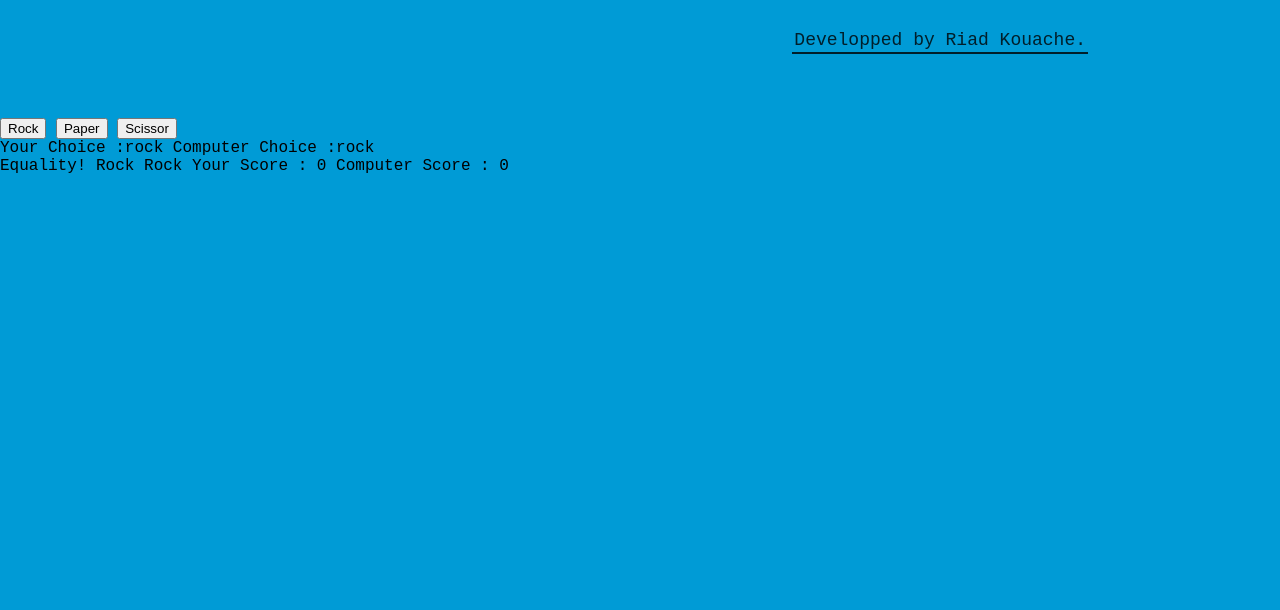
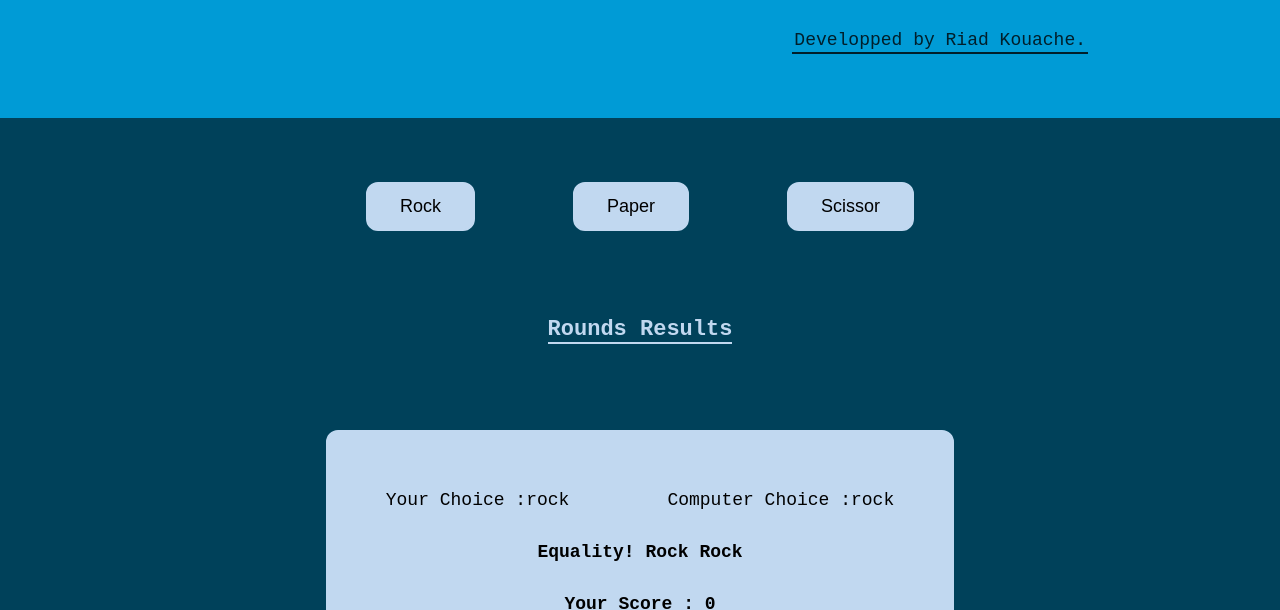
Before and after one commit to RiadKouache/rock-paper-scissors, a plain HTML site: page index.html in a window 1280 px wide. Both pictures are taken after a click on the button "Rock". Shown: the part 190-800 px from the top of the page. Drawn offline with Linux system fonts and the light colour scheme.

Commit message:
final touches

```diff
--- a/app.js
+++ b/app.js
@@ -55,7 +55,7 @@ function playGame() {
   const gameSelectionContainer = document.querySelector(".game-choice");
   const gameSelection = document.querySelectorAll("button");
 
-  const resultContainer = document.querySelector(".game-round");
+  const resultContainer = document.querySelector(".display");
   const displayChoice = document.querySelector(".display-choice");
   const displayScore = document.querySelector(".display-score");
   // const roundSpanSelection = document.querySelectorAll("span");
@@ -68,7 +68,7 @@ function playGame() {
   gameSelection.forEach((selection) => {
     selection.addEventListener("click", () => {
       if (humanScore != 5 && computerScore != 5) {
-        resultContainer.classList.remove("display");
+        resultContainer.classList.add("game-round");
         let humanChoice = selection.value;
         let computerChoice = getComputerChoice();
 
@@ -108,32 +108,10 @@ function playGame() {
         humanScore = 0;
         computerScore = 0;
 
-        resultContainer.classList.add("display");
+        resultContainer.classList.remove("game-round");
       }
     });
   });
-
-  // Play the game :
-  // for (let p = 0; p < 5; p++) {
-  //   let humanChoice = getHumanChoice();
-  //   let computerChoice = getComputerChoice();
-
-  //   playRound(humanChoice, computerChoice);
-
-  //   if (p === 4) {
-  //     console.log("5 Rounds! End of the Game.");
-  //   }
-  // }
-
-  // console.log(humanScore, computerScore);
-
-  // if (humanScore > computerScore) {
-  //   return console.log("Victory!");
-  // } else if (humanScore < computerScore) {
-  //   return console.log("Defeat...");
-  // } else if (humanScore === computerScore) {
-  //   return console.log("Equality.");
-  // }
 }
 
 playGame();
--- a/index.html
+++ b/index.html
@@ -13,17 +13,21 @@
       <span class="subheading">Developped by Riad Kouache.</span>
     </header>
 
+    <section class="main-section">
       <div class="game-choice">
         <button id="buttonRock" value="rock">Rock</button>
         <button id="buttonPaper" value="paper">Paper</button>
         <button id="buttonScissor" value="scissor">Scissor</button>
       </div>
 
-    <div class="game-round">
+      <h3 class="results-heading">Rounds Results</h3>
+
+      <div class="display">
         <div class="display-choice"></div>
 
         <div class="display-score"></div>
       </div>
+    </section>
   </body>
   <script src="app.js"></script>
 </html>
--- a/style.css
+++ b/style.css
@@ -1,6 +1,7 @@
 /* FOR JAVASCRIPT */
 .display {
   display: none;
+  background-color: #00415a;
 }
 
 /* MAIN STYLE */
@@ -42,3 +43,76 @@ body {
   padding: 2px;
   border-bottom: #001f2b solid 2px;
 }
+
+.main-section {
+  background-color: #00415a;
+  display: flex;
+  flex-direction: column;
+  align-items: center;
+  justify-content: center;
+  gap: 64px;
+
+  padding: 64px;
+}
+
+.game-choice {
+  display: flex;
+  align-items: center;
+  justify-content: center;
+  gap: 98px;
+}
+
+button {
+  cursor: pointer;
+  text-align: center;
+  font-size: 18px;
+  padding: 12px 32px 12px 32px;
+  border: #c1d8f0 solid 2px;
+  border-radius: 12px;
+  background-color: #c1d8f0;
+}
+
+button:active,
+button:hover {
+  border: #c1d8f0 solid 2px;
+  border-radius: 12px;
+
+  background-color: #4663ac;
+}
+
+.results-heading {
+  font-size: 22px;
+  color: #c1d8f0;
+  border-bottom: #c1d8f0 solid 2px;
+}
+
+.game-round {
+  padding: 48px;
+  background-color: #c1d8f0;
+  display: flex !important;
+  flex-direction: column;
+  gap: 32px;
+  justify-content: center;
+  align-items: center;
+  border: #c1d8f0 solid 12px;
+  border-radius: 12px;
+}
+
+.display-choice {
+  display: flex;
+  justify-content: center;
+
+  gap: 98px;
+  font-size: 18px;
+  font-weight: 500;
+}
+
+.display-score {
+  display: flex;
+  flex-direction: column;
+  justify-content: center;
+  align-items: center;
+  gap: 32px;
+  font-weight: 900;
+  font-size: 18px;
+}
```
Lines whose indentation alone changed are shown as unchanged.
